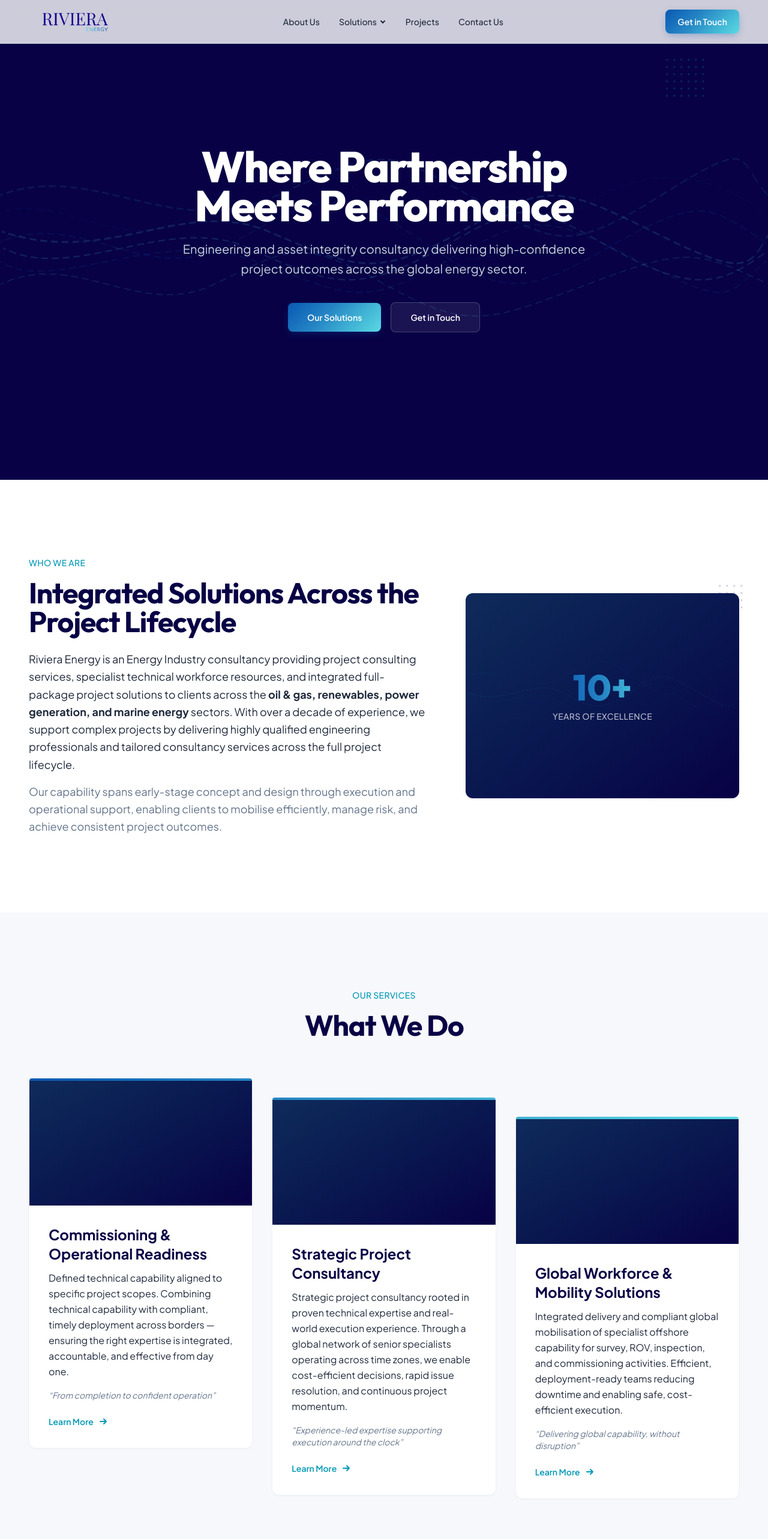
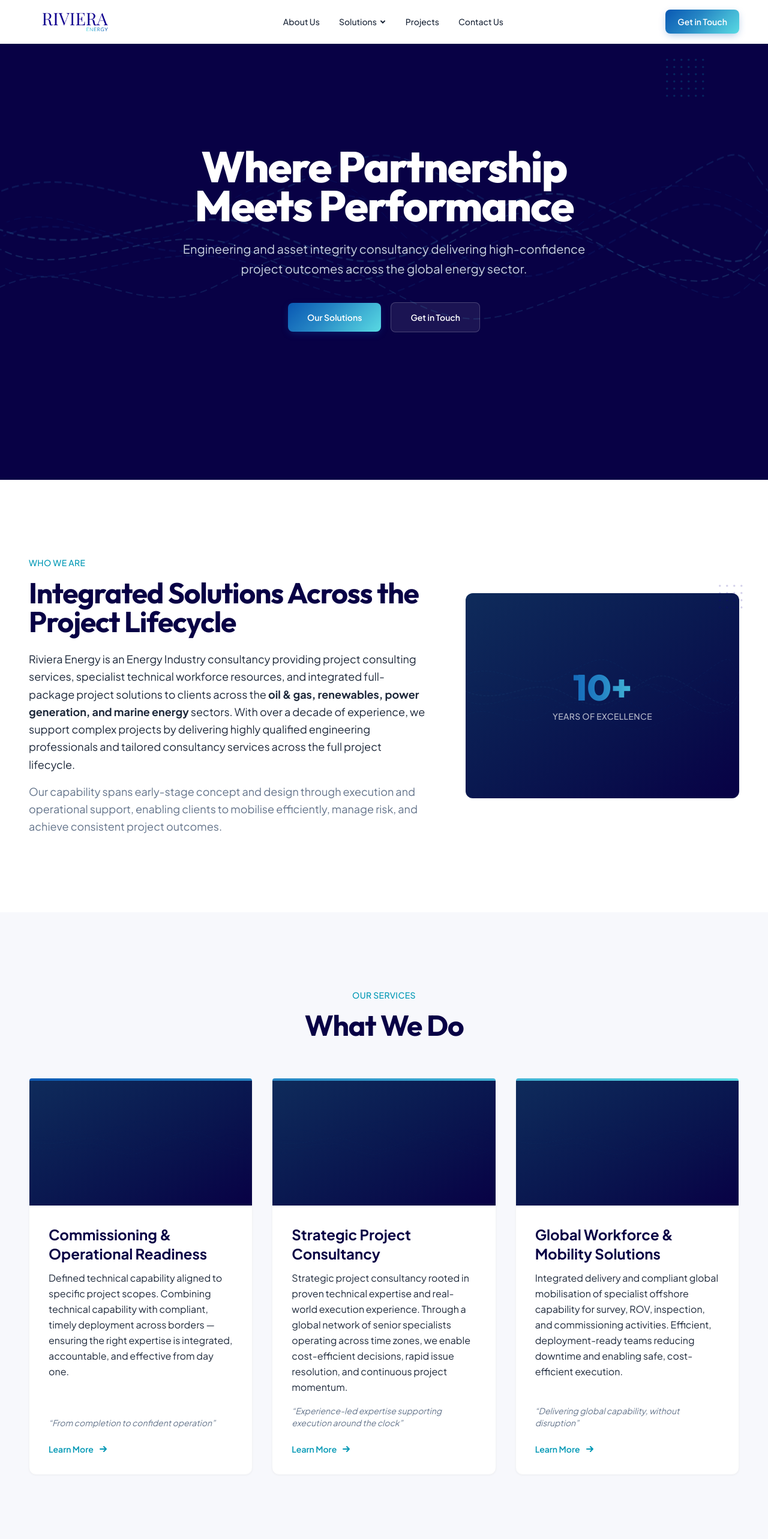
Before and after one commit to VoidKeishi/Riviera-Energy-Landing, a Next.js app: page / in a window 1280 px wide. Shown: the top 2566 px of the page at 60% size. Built offline with nearby package versions, Linux system fonts and the light colour scheme.

Commit message:
feat: update AboutPage and CommissioningPage content, adjust animation durations, and enhance HeaderClient styles

```diff
--- a/src/app/about/page.tsx
+++ b/src/app/about/page.tsx
@@ -142,11 +142,9 @@ export default function AboutPage() {
                 </blockquote>
               </ScrollReveal>
               <ScrollReveal delay={500}>
-                <div className="mt-8 inline-flex items-center gap-2 rounded-full bg-[var(--color-amber)]/10 border border-[var(--color-amber)]/20 px-4 py-2">
-                  <span className="text-sm font-sans font-semibold text-[var(--color-amber)]">
-                    Established since 2014
-                  </span>
-                </div>
+                <p className="mt-6 text-sm font-sans font-medium uppercase tracking-wide text-[var(--color-text-muted)]">
+                  Established in Singapore since 2014
+                </p>
               </ScrollReveal>
             </div>
 
--- a/src/app/globals.css
+++ b/src/app/globals.css
@@ -44,7 +44,7 @@
   --duration-base: 400ms;
   --duration-smooth: 700ms;
   --duration-slow: 1000ms;
-  --duration-wave: 20s;
+  --duration-wave: 8s;
 }
 
 /* ============================================
--- a/src/app/page.tsx
+++ b/src/app/page.tsx
@@ -202,12 +202,10 @@ export default function Home() {
 
         <div className="mt-16 grid grid-cols-1 md:grid-cols-3 gap-8">
           {servicePillars.map((pillar, i) => (
-            <ScrollReveal key={pillar.href} delay={i * 100}>
+            <ScrollReveal key={pillar.href} delay={i * 100} className="h-full">
               <Link
                 href={pillar.href}
-                className={`group block rounded-xl bg-white border border-[var(--color-grey-100)] shadow-[0_1px_3px_rgba(0,0,0,0.04)] transition-all duration-[var(--duration-base)] ease-[var(--ease-lift)] hover:-translate-y-1.5 hover:shadow-[0_20px_40px_-12px_rgba(8,1,69,0.12)] ${
-                  i === 1 ? 'md:mt-8' : i === 2 ? 'md:mt-16' : ''
-                }`}
+                className="group h-full flex flex-col rounded-xl bg-white border border-[var(--color-grey-100)] shadow-[0_1px_3px_rgba(0,0,0,0.04)] transition-all duration-[var(--duration-base)] ease-[var(--ease-lift)] hover:-translate-y-1.5 hover:shadow-[0_20px_40px_-12px_rgba(8,1,69,0.12)]"
               >
                 <div className={`h-1 rounded-t-xl bg-gradient-to-r ${pillar.gradient}`} />
 
@@ -215,11 +213,11 @@ export default function Home() {
                   <WaveBackground variant="dark" className="opacity-40" />
                 </div>
 
-                <div className="p-8">
+                <div className="p-8 flex flex-col flex-grow">
                   <h3 className="font-sans text-xl md:text-2xl font-bold text-[var(--color-text-primary)]">
                     {pillar.title}
                   </h3>
-                  <p className="mt-3 text-base font-sans leading-relaxed text-[var(--color-text-body)]">
+                  <p className="mt-3 flex-grow text-base font-sans leading-relaxed text-[var(--color-text-body)]">
                     {pillar.description}
                   </p>
                   <p className="mt-4 text-sm font-sans italic text-[var(--color-text-muted)]">
--- a/src/app/solutions/commissioning/page.tsx
+++ b/src/app/solutions/commissioning/page.tsx
@@ -275,7 +275,7 @@ export default function CommissioningPage() {
             </ScrollReveal>
           </div>
 
-          <div className="mt-16 grid grid-cols-1 sm:grid-cols-2 lg:grid-cols-3 gap-6">
+          <div className="mt-16 grid grid-cols-1 sm:grid-cols-2 gap-6">
             {keyBenefits.map((benefit, i) => (
               <ScrollReveal key={i} delay={i * 80} className="h-full">
                 <div className="h-full flex items-start gap-4 rounded-xl bg-white/[0.08] border border-white/[0.15] p-6 transition-colors duration-[var(--duration-base)] hover:bg-white/[0.12]">
@@ -420,7 +420,7 @@ export default function CommissioningPage() {
           </ScrollReveal>
           <ScrollReveal delay={200}>
             <p className="mt-6 text-base md:text-lg font-sans leading-relaxed text-[var(--color-text-body)]">
-              OGS provides expert Asset Management and Support services to ensure clients maintain
+              Riviera Energy provides expert Asset Management and Support services to ensure clients maintain
               plant safety, avoid unplanned downtime and comply with increasingly complex regulatory
               requirements.
             </p>
--- a/src/components/HeaderClient.tsx
+++ b/src/components/HeaderClient.tsx
@@ -78,10 +78,10 @@ export function HeaderClient() {
       </a>
 
       <header
-        className={`fixed top-0 z-50 w-full transition-all duration-[var(--duration-base)] ${
+        className={`fixed top-0 z-50 w-full bg-white transition-all duration-[var(--duration-base)] ${
           isScrolled
-            ? 'bg-white/95 shadow-sm border-b border-[var(--color-grey-100)] backdrop-blur-md'
-            : 'bg-white/80 border-b border-transparent backdrop-blur-md'
+            ? 'shadow-sm border-b border-[var(--color-grey-100)]'
+            : 'border-b border-transparent'
         }`}
       >
         <div className="mx-auto flex h-18 max-w-7xl items-center justify-between px-6 sm:px-8 lg:px-12">
--- a/src/components/ui/WaveBackground.tsx
+++ b/src/components/ui/WaveBackground.tsx
@@ -49,7 +49,7 @@ export function WaveBackground({ variant = 'dark', className = '' }: WaveBackgro
             opacity={baseOpacity + (i / wavePaths.length) * opacityRange}
             style={{
               strokeDasharray: '12 8',
-              animation: `wave-drift-${i} ${20 + i * 2}s var(--ease-wave) infinite alternate`,
+              animation: `wave-drift-${i} ${8 + i * 1.5}s var(--ease-wave) infinite alternate`,
             }}
           />
         ))}
@@ -60,11 +60,11 @@ export function WaveBackground({ variant = 'dark', className = '' }: WaveBackgro
           @keyframes wave-drift-${i} {
             0% {
               stroke-dashoffset: 0;
-              transform: translateX(${-10 + i * 3}px) translateY(${i % 2 === 0 ? -4 : 4}px);
+              transform: translateX(${-15 + i * 3}px) translateY(${i % 2 === 0 ? -6 : 6}px);
             }
             100% {
-              stroke-dashoffset: ${-60 - i * 10};
-              transform: translateX(${10 - i * 3}px) translateY(${i % 2 === 0 ? 4 : -4}px);
+              stroke-dashoffset: ${-80 - i * 12};
+              transform: translateX(${15 - i * 3}px) translateY(${i % 2 === 0 ? 6 : -6}px);
             }
           }
         `).join('')}
```
